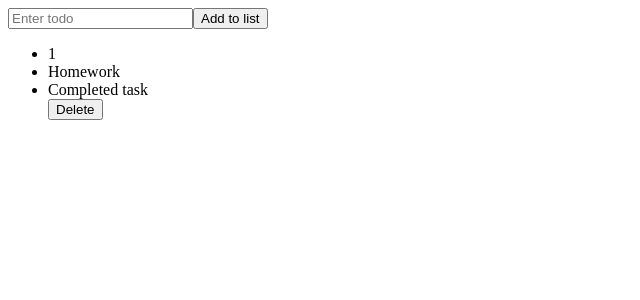
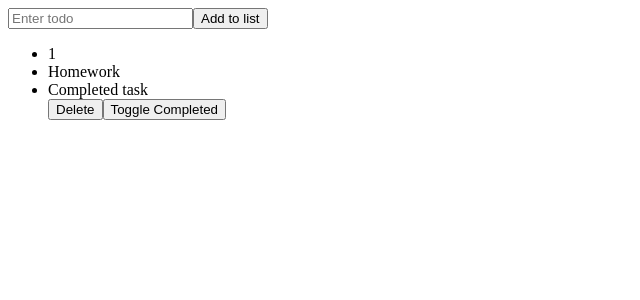
Before and after one commit to NemishteAnushka/react-hooks, a React (Vite) app in the folder react-hook/: page / in a window 1280 px wide. Shown: the top 300 px of the page, without its empty margins (0-640 px from the left). Built offline with nearby package versions, Linux system fonts and the light colour scheme.

Commit message:
completed toggle

```diff
--- a/react-hook/src/components/useReducer()/TodoProjectUsingUseReducer.jsx
+++ b/react-hook/src/components/useReducer()/TodoProjectUsingUseReducer.jsx
@@ -10,6 +10,15 @@ function TodoProjectUsingUseReducer() {
     }
     if (action.type === "DELETE_TODO") {
       return state?.filter((todo) => todo.id !== action.payload);
+    }
+    if (action.type === "TOGGLE_COMPLETED") {
+      return state?.map((todo) => {
+        if (todo.id === action.payload.id) {
+          return { ...todo, completed: !todo.completed };
+        } else {
+          return todo;
+        }
+      });
     }
     return state;
   };
@@ -59,6 +68,16 @@ function TodoProjectUsingUseReducer() {
             >
               Delete
             </button>
+            <button
+              onClick={() => {
+                dispatch({
+                  type: "TOGGLE_COMPLETED",
+                  payload: { id: items.id },
+                });
+              }}
+            >
+              Toggle Completed
+            </button>
           </div>
         ))}
       </ul>
```
